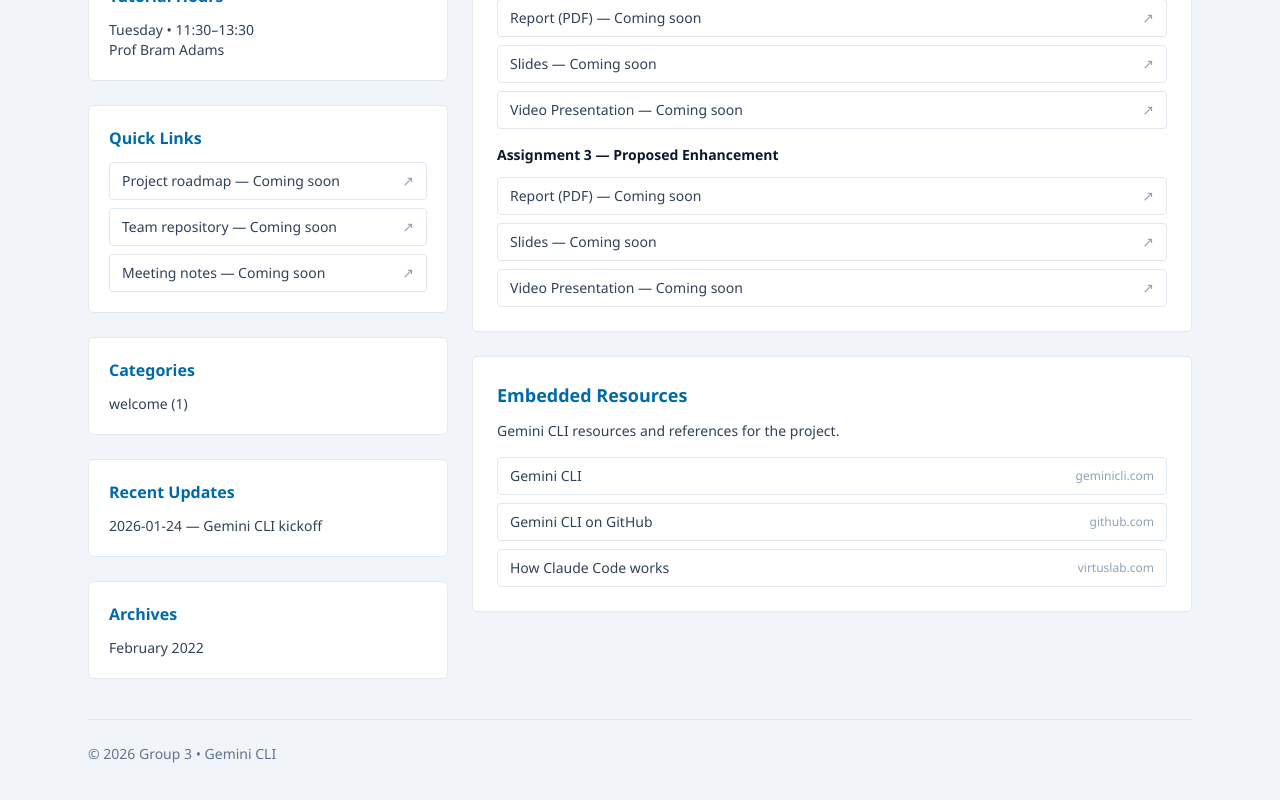
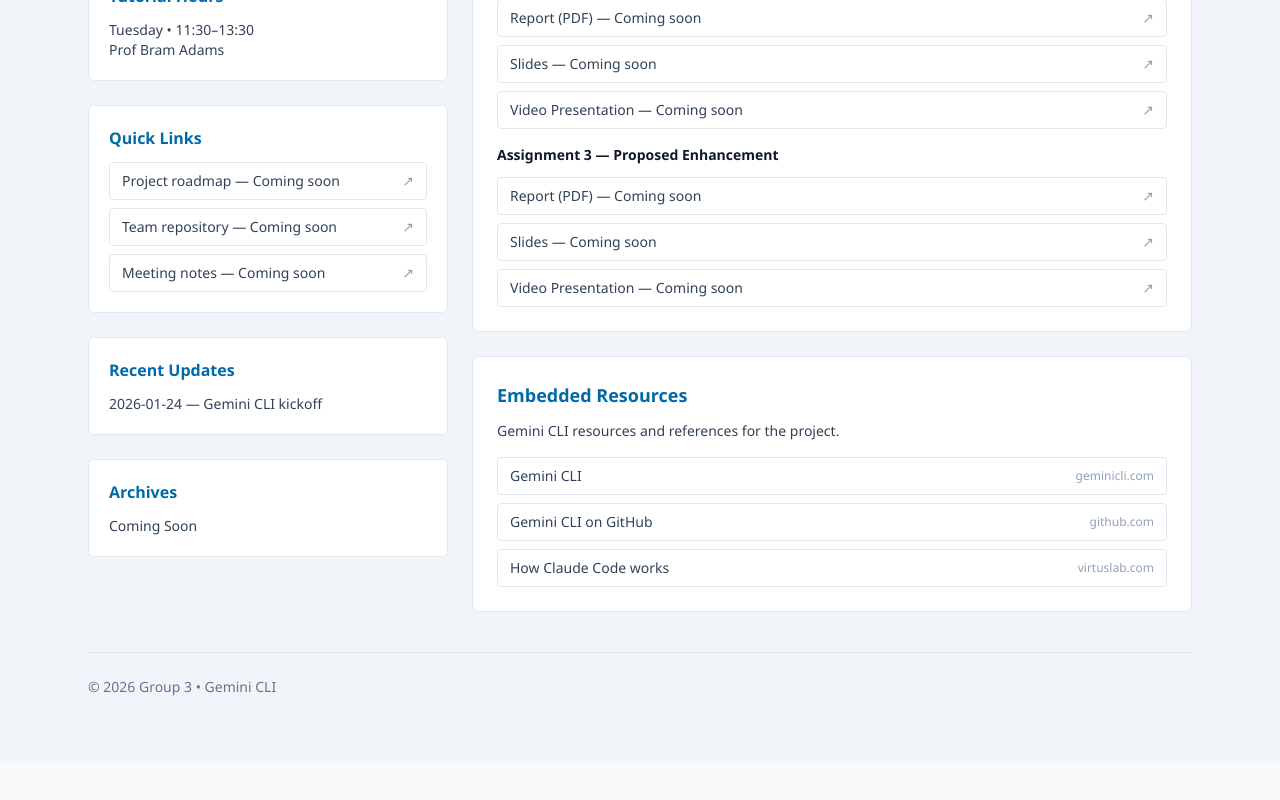
Before and after one commit to WebOps2/OMMKPN-Not-Found--404-, a Next.js app in the folder 322-website/: page / in a window 1280 px wide. Shown: the part 937-1737 px from the top of the page. After the commit the page ends 1698 px from the top, so only its background shows below. Built offline with nearby package versions, Linux system fonts and the light colour scheme.

Commit message:
fix: remove categories section and update date text to 'Coming Soon' on homepage

```diff
--- a/322-website/app/page.tsx
+++ b/322-website/app/page.tsx
@@ -311,12 +311,6 @@ export default function Home() {
               </div>
             </section>
 
-            <section className="rounded-md border border-slate-200 bg-white p-5">
-              <h2 className="text-base font-semibold text-sky-700">
-                Categories
-              </h2>
-              <p className="mt-3 text-sm text-slate-700">welcome (1)</p>
-            </section>
 
             <section className="rounded-md border border-slate-200 bg-white p-5">
               <h2 className="text-base font-semibold text-sky-700">
@@ -329,7 +323,7 @@ export default function Home() {
 
             <section className="rounded-md border border-slate-200 bg-white p-5">
               <h2 className="text-base font-semibold text-sky-700">Archives</h2>
-              <p className="mt-3 text-sm text-slate-700">February 2022</p>
+              <p className="mt-3 text-sm text-slate-700">Coming Soon</p>
             </section>
           </aside>
 
```
